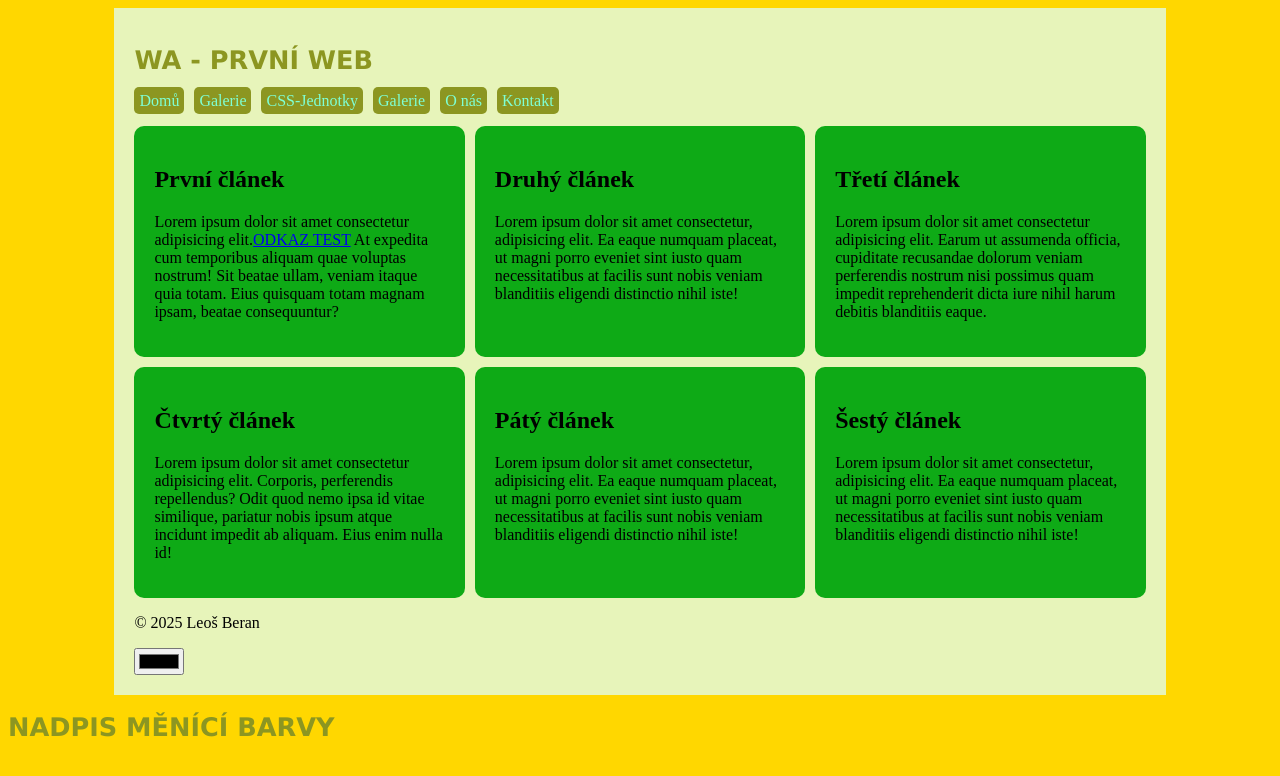
After one commit to LeosBeran/WA-2025-Beran-Leos, a PHP site: page /css-jednotky.html in a window 1280 px wide. The commit adds this page. Shown: the top 776 px of the page. Run offline with PHP 8.4, Linux system fonts and the light colour scheme.

Commit message:
#5 prednaska css styly

```diff
--- /dev/null
+++ b/web01/css-jednotky.html
@@ -0,0 +1,93 @@
+<!DOCTYPE html>
+<html lang="en">
+<head>
+    <meta charset="UTF-8">
+    <meta name="viewport" content="width=device-width, initial-scale=1.0">
+    <title>CSS jednotky</title>
+    <link rel="stylesheet" href="styles/style.css">
+    <style>
+        h1 { font-size: clamp(1.5rem, 2vw, 3rem); }
+    </style>
+</head>
+<body>
+<div class="page-wrapper">
+    <header>
+        <!--<h1 style="font-size: 40px; background-color: rgb(230, 147, 45);">WA - PRVNÍ WEB</h1> -->
+        <h1>WA - PRVNÍ WEB</h1>
+    </header>
+    <nav>
+        <!-- Navigace pomocí odrážek-->
+        <ul>
+            <li><a href="index.html">Domů</a></li>
+            <li><a href="gallery.html">Galerie</a></li>
+            <li><a href="css-jednotky.html">CSS-Jednotky</a></li>
+            <li><a href="gallery.html">Galerie</a></li>
+            <li><a href="#">O nás</a></li>
+            <li><a href="#">Kontakt</a></li>
+        </ul>
+    </nav>
+    <main>
+        <div class="content wrapper">
+            <section class="grid-container">
+                    <article class="card">
+                        <h2>První článek</h2>
+                        <p>Lorem ipsum dolor sit amet consectetur adipisicing elit.<a href="#">ODKAZ TEST</a> At expedita cum temporibus aliquam quae voluptas nostrum! Sit beatae ullam, veniam itaque quia totam. Eius quisquam totam magnam ipsam, beatae consequuntur?</p>
+                    </article>
+                    <article class="card">
+                        <h2>Druhý článek</h2>
+                        <p>Lorem ipsum dolor sit amet consectetur, adipisicing elit. Ea eaque numquam placeat, ut magni porro eveniet sint iusto quam necessitatibus at facilis sunt nobis veniam blanditiis eligendi distinctio nihil iste!</p>
+                    </article>
+                    <article class="card">
+                        <h2>Třetí článek</h2>
+                        <p>Lorem ipsum dolor sit amet consectetur adipisicing elit. Earum ut assumenda officia, cupiditate recusandae dolorum veniam perferendis nostrum nisi possimus quam impedit reprehenderit dicta iure nihil harum debitis blanditiis eaque.</p>
+                    </article>
+                    <article class="card">
+                        <h2>Čtvrtý článek</h2>
+                        <p>Lorem ipsum dolor sit amet consectetur adipisicing elit. Corporis, perferendis repellendus? Odit quod nemo ipsa id vitae similique, pariatur nobis ipsum atque incidunt impedit ab aliquam. Eius enim nulla id!</p>
+                    </article>
+                    <article class="card">
+                        <h2>Pátý článek</h2>
+                        <p>Lorem ipsum dolor sit amet consectetur, adipisicing elit. Ea eaque numquam placeat, ut magni porro eveniet sint iusto quam necessitatibus at facilis sunt nobis veniam blanditiis eligendi distinctio nihil iste!</p>
+                    </article>
+
+                    <article class="card">
+                        <h2>Šestý článek</h2>
+                        <p>Lorem ipsum dolor sit amet consectetur, adipisicing elit. Ea eaque numquam placeat, ut magni porro eveniet sint iusto quam necessitatibus at facilis sunt nobis veniam blanditiis eligendi distinctio nihil iste!</p>
+                    </article>
+                </section>
+        </div>
+    </main>
+    <footer>
+        <p>&copy; 2025 Leoš Beran</p>
+        <input type="color" id="colorPicker" value="ffd700">
+    </footer>
+</div>
+<h1>NADPIS MĚNÍCÍ BARVY</h1>
+
+<script>
+    const colorPicker = document.getElementById('colorPicker');
+    const body = document.body;
+    const textElements = document.querySelectorAll('h1, p');
+
+
+    colorPicker.addEventListener('input', () => {
+        const color = colorPicker.value;
+        body.style.background = color;
+
+        // Převod hex na RGB
+        const r = parseInt(color.substr(1, 2), 16);
+        const g = parseInt(color.substr(3, 2), 16);
+        const b = parseInt(color.substr(5, 2), 16);
+
+        // Výpočet světlosti (luminance) podle vnímání oka
+        const luminance = (0.299 * r + 0.587 * g + 0.114 * b) / 255;
+
+        //Pokud je světlost vysoká, nastavíme černý text, jinak bílý
+        //const textColor = luminance > 0.5 ? 'black' : 'white';
+        //textElements.forEach(el => el.style.color = textColor);
+    });
+</script>
+
+
+</body>
+</html>
--- a/web01/gallery.html
+++ b/web01/gallery.html
@@ -28,7 +28,7 @@
             <figcaption>Popis obrázku 1.</figcaption>
           </figure>
          <figure class="card">
-            <img src="ats/images/dummy_600x400_000000_66a7d6.png" alt="obrazek_2">
+            <img src="assets/images/dummy_600x400_000000_66a7d6.png" alt="obrazek_2">
             <figcaption>Popis obrázku 2.</figcaption>
         </figure>
         <figure class="card">
@@ -43,7 +43,7 @@
             <img src="assets/images/dummy_600x400_000000_ed8c71.png" alt="obrazek_5">
             <figcaption>Popis obrázku 5.</figcaption>
           </figure>
-          <figure class="carssed">
+          <figure class="card">
             <img src="assets/images/dummy_600x400_000000_ef75a2.png" alt="obrazek_6">
             <figcaption>Popis obrázku 6.</figcaption>
           </figure>
--- a/web01/styles/style.css
+++ b/web01/styles/style.css
@@ -54,7 +54,8 @@ nav a:hover{
     display: grid;
    /* grid-template-columns: auto auto; */
    /* grid-template-columns:1fr 2fr;*/
-   grid-template-columns: repeat(auto-fit, minmax(250px, 1fr));;
+   grid-template-columns: repeat(auto-fill, minmax(250px, 1fr));
+
    gap: 10px;
 }
 
```
